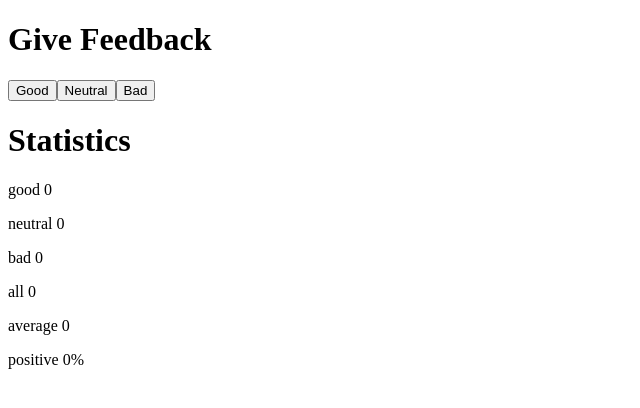
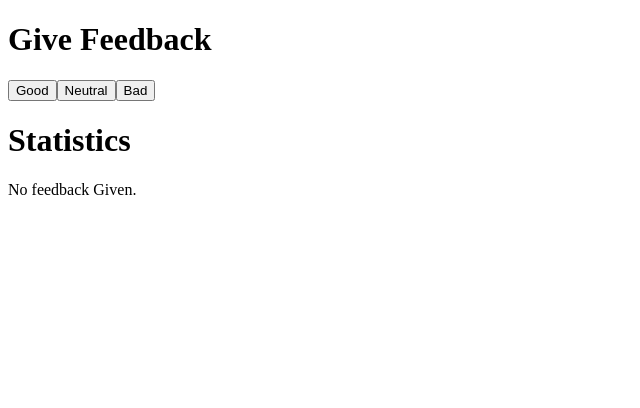
Before and after one commit to PagiY/Full-Stack-Open, a React (Create React App) app in the folder part1/unicafe/: page / in a window 1280 px wide. Shown: the top 408 px of the page, without its empty margins (0-640 px from the left). Built offline with nearby package versions, Linux system fonts and the light colour scheme.

Commit message:
Finished unicafe until step 5

```diff
--- a/part1/unicafe/src/App.js
+++ b/part1/unicafe/src/App.js
@@ -2,11 +2,37 @@ import { useState } from "react";
 
 const Button = ({handleClick, title}) => (<button onClick = {handleClick}>{title}</button>)
 
-const ShowCounts = ({title, count}) => (
+const StatisticsLine = ({title, count}) => (
   <>
     <p>{title} {count}</p>
   </>
 )
+
+const Statistics = (props) => {
+
+  const {good, bad, neutral, average, positive, total} = props;
+
+  if(total === 0){
+    return (
+      <>
+        <h1>Statistics</h1>
+        <p>No feedback Given.</p>
+      </>
+    )
+  }
+
+  return (
+    <>
+      <h1>Statistics</h1>
+      <StatisticsLine title = "good" count = {good}/>
+      <StatisticsLine title = "neutral" count = {neutral}/>
+      <StatisticsLine title = "bad" count = {bad}/>
+      <StatisticsLine title = "all" count = {total}/>
+      <StatisticsLine title = "average" count = {average}/>
+      <StatisticsLine title = "positive" count = {`${positive}%`}/>
+    </>
+  )
+}
 
 const App = () => {
 
@@ -35,13 +61,14 @@ const App = () => {
       <Button handleClick={()=>{handleClick(good, setGood)}} title = "Good"/>
       <Button handleClick={()=>{handleClick(neutral, setNeutral)}} title = "Neutral"/>
       <Button handleClick={()=>{handleClick(bad, setBad)}} title = "Bad"/>
-      <h1>Statistics</h1>
-      <ShowCounts title = "good" count = {good}/>
-      <ShowCounts title = "neutral" count = {neutral}/>
-      <ShowCounts title = "bad" count = {bad}/>
-      <ShowCounts title = "all" count = {total}/>
-      <ShowCounts title = "average" count = {average}/>
-      <ShowCounts title = "positive" count = {`${positive}%`}/>
+      <Statistics
+        good = {good}
+        bad = {bad}
+        neutral = {neutral}
+        total = {total}
+        average = {average}
+        positive = {positive}
+      />
     </div>
   );
 }
```
